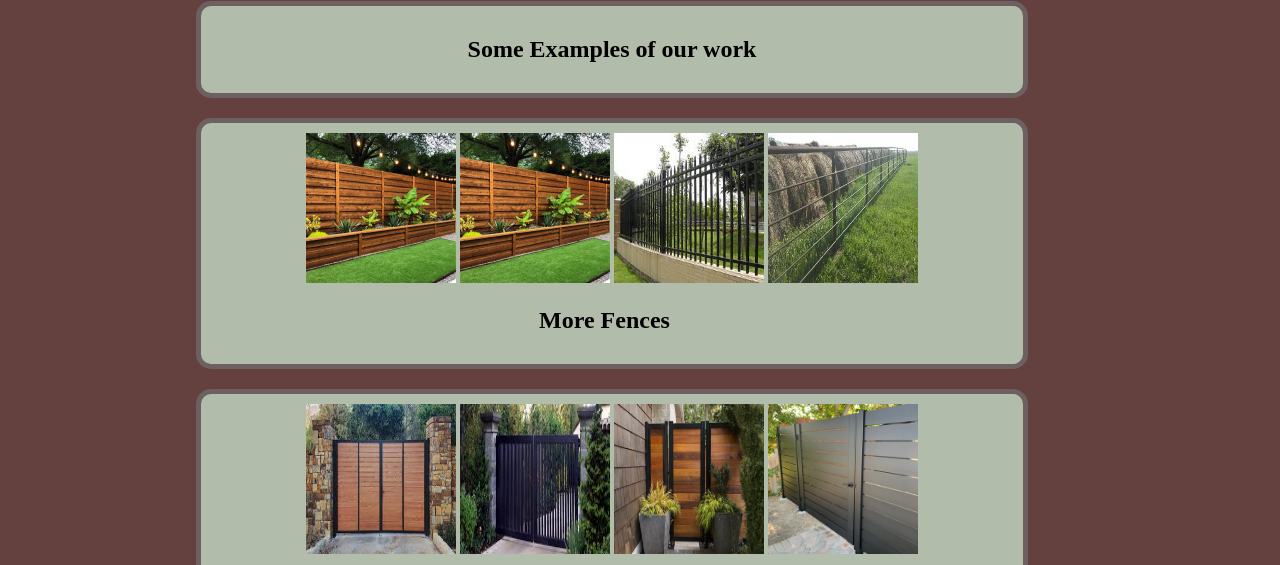
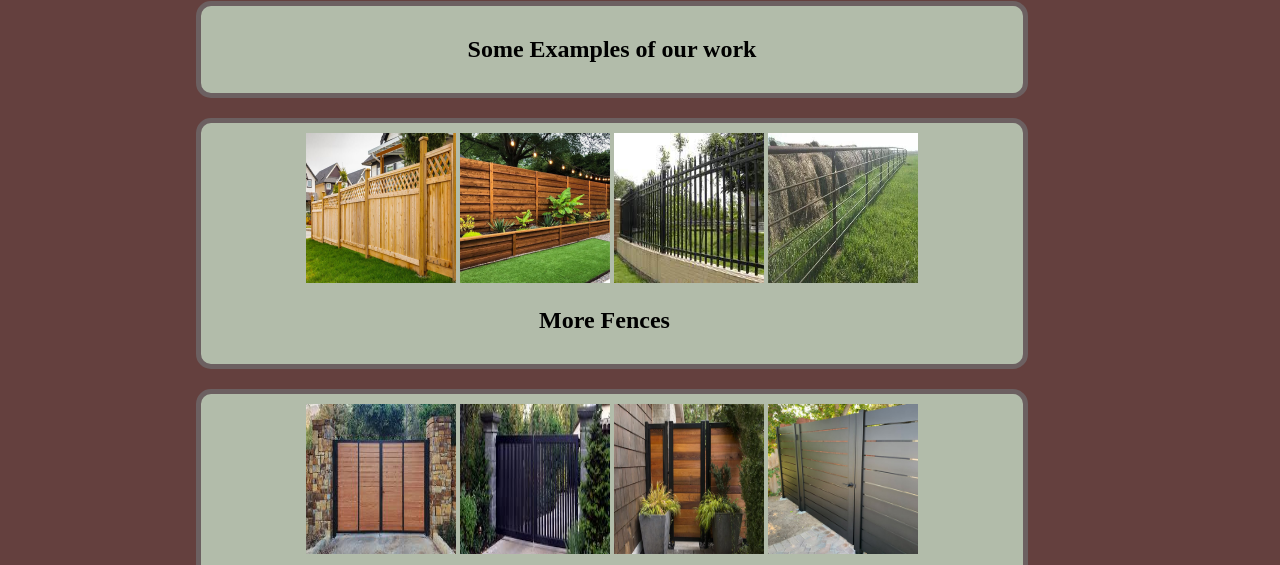
Before and after one commit to xX7Domo7Xx/Fences-Gates_Final, a plain HTML site: page index.html in a window 1280 px wide. Shown: the part 224-789 px from the top of the page. Drawn offline with Linux system fonts and the light colour scheme.

Commit message:
Update index.html

```diff
--- a/index.html
+++ b/index.html
@@ -49,7 +49,7 @@
     <h1>Some Examples of our work</h1>
     </article>
     <article>
-        <img src="Fence Home page 2.webp" style="width:150px;height:150px;" >
+        <img src="Fence Home page 1.jpg" style="width:150px;height:150px;" >
         <img src="Fence Home Page 2.webp" style="width:150px;height:150px;" >
         <img src="Fence Home page 3.jpg" style="width:150px;height:150px;">
         <img src="Fence Home Page 4.webp" style="width:150px;height:150px;">
```
